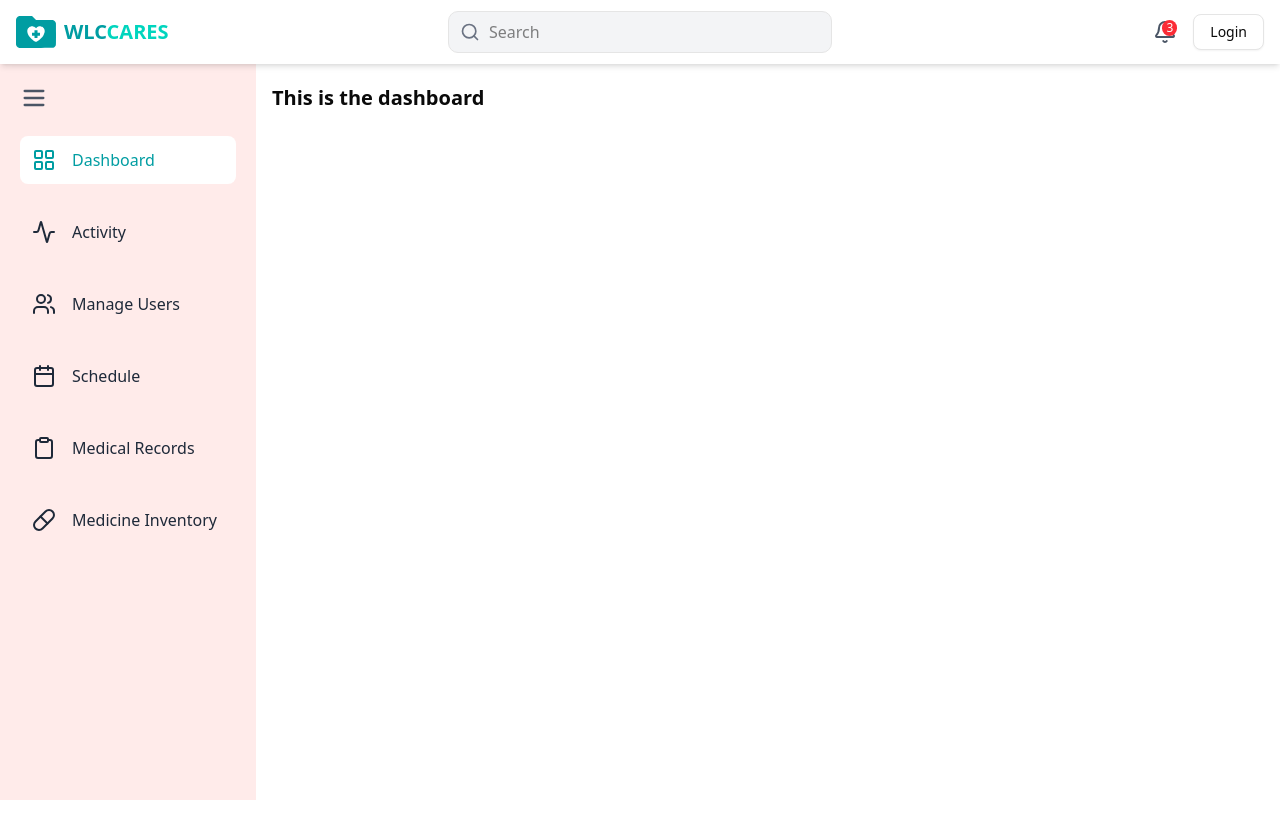
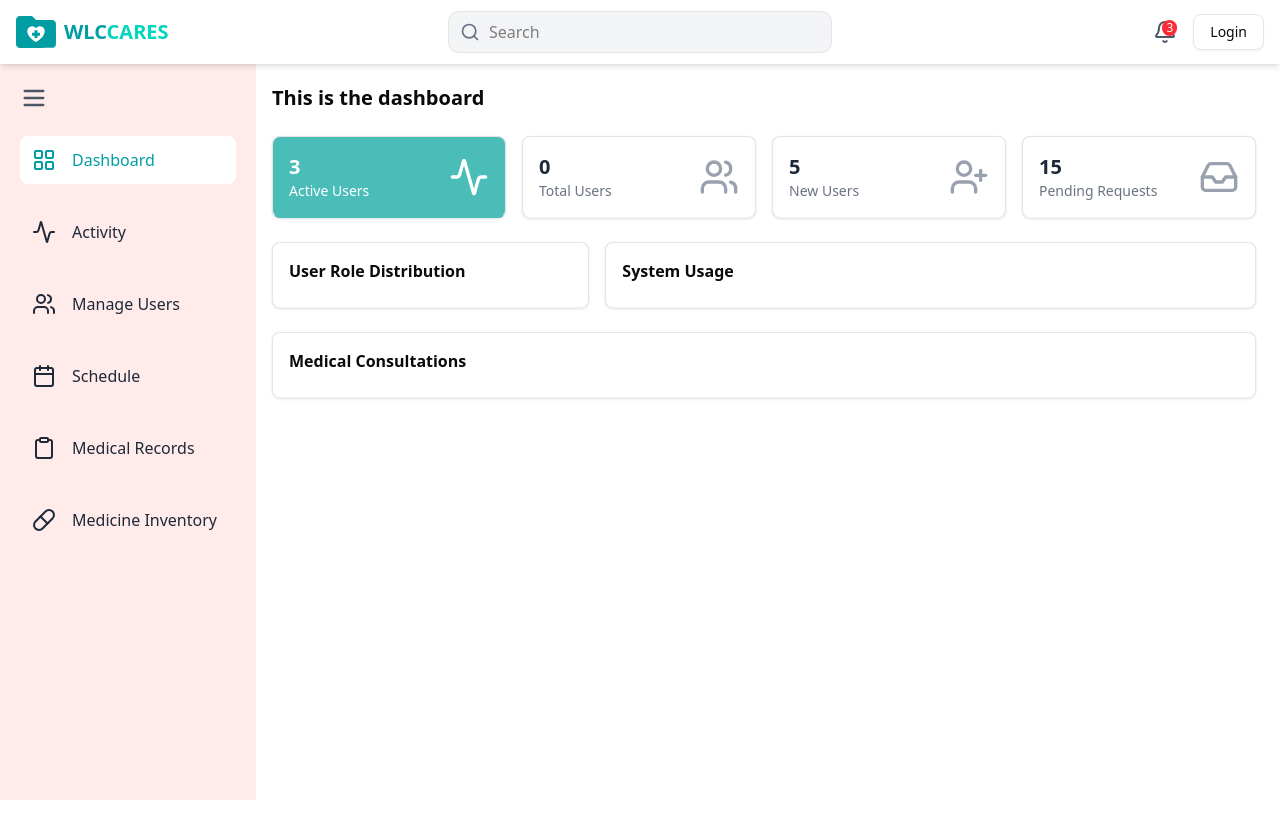
Before and after one commit to diomnne/WLC-CARES, a Next.js app: page /admin-dashboard in a window 1280 px wide. Shown: the top 838 px of the page. Built offline with nearby package versions, Linux system fonts and the light colour scheme; no server answers; the database is empty.

Commit message:
Add display widgets for metrics

```diff
--- a/src/app/(root)/(admin)/admin-dashboard/page.tsx
+++ b/src/app/(root)/(admin)/admin-dashboard/page.tsx
@@ -1,22 +1,101 @@
 "use client";
+import Sidebar from "@/app/components/ui/admin-sidebar";
+import { createClient } from "@/utils/supabase/client";
+import { Activity, Users, UserPlus, Inbox } from "lucide-react";
+import { Calendar } from "@/components/ui/calendar";
+import { useEffect, useState } from "react";
 
-
-import Sidebar from "@/app/components/ui/admin-sidebar";
+const supabase = createClient();
 
 const AdminDashboard = () => {
+  const [totalUsers, setTotalUsers] = useState<number | null>(null);
+
+  useEffect(() => {
+    const fetchUserCount = async () => {
+      const { count, error } = await supabase
+        .from("profiles")
+        .select("*", { count: "exact", head: true });
+
+      if (error) {
+        console.error("Error fetching user count:", error.message);
+      } else {
+        setTotalUsers(count);
+      }
+    };
+
+    fetchUserCount();
+  }, []);
+
   return (
-    <div className="flex flex-col h-screen">
-      {/* Navbar */}
-
-
-      {/* Sidebar & Main Content */}
-      <div className="flex flex-1">
-        {/* Sidebar */}
+    <div className="flex h-screen">
+      <div className="flex-1 flex">
         <Sidebar />
 
-        {/* Main Content Area */}
         <main className="flex-1 p-6">
-          <h1 className="text-xl font-bold">This is the dashboard</h1>
+          <div>
+            <h1 className="text-xl font-bold">This is the dashboard</h1>
+          </div>
+
+          {/* top row widgets */}
+          <div className="mt-6 grid grid-cols-1 md:grid-cols-4 gap-4">
+            <div className="bg-[#4bbdb9] border-1 border-b-[#4bbdb9] shadow rounded-md p-4 flex items-center justify-between">
+              <div>
+                <div className="text-xl text-white font-bold">
+                  3
+                </div>
+                <div className="text-sm text-white">Active Users</div>
+              </div>
+              <Activity className="w-10 h-10 text-white" />
+            </div>
+
+            <div className="bg-white border-1 border-b-gray-100 shadow rounded-md p-4 flex items-center justify-between">
+              <div>
+                <div className="text-xl text-gray-800 font-bold">
+                  {totalUsers !== null ? totalUsers : "Loading..."}
+                </div>
+                <div className="text-sm text-gray-500">Total Users</div>
+              </div>
+              <Users className="w-10 h-10 text-gray-400" />
+            </div>
+
+            <div className="bg-white border-1 border-b-gray-100 shadow rounded-md p-4 flex items-center justify-between">
+              <div>
+                <div className="text-xl text-gray-800 font-bold">
+                  5
+                </div>
+                <div className="text-sm text-gray-500">New Users</div>
+              </div>
+              <UserPlus className="w-10 h-10 text-gray-400" />
+            </div>
+
+            <div className="bg-white border-1 border-b-gray-100 shadow rounded-md p-4 flex items-center justify-between">
+              <div>
+                <div className="text-xl text-gray-800 font-bold">
+                  15
+                </div>
+                <div className="text-sm text-gray-500">Pending Requests</div>
+              </div>
+              <Inbox className="w-10 h-10 text-gray-400" />
+            </div>
+          </div>
+
+          {/* middle row widgets */}
+          <div className="mt-6 grid md:grid-cols-3 sm:grid-cols-1 gap-4">
+            <div className="bg-white border-1 border-b-gray-100 shadow rounded-md p-4 col-span-1">
+              <div className="font-semibold mb-2">User Role Distribution</div>
+              {/* pie chart */}
+
+            </div>
+            <div className="bg-white border-1 border-b-gray-100 shadow rounded-md p-4 col-span-2">
+              {/* usage metrics */}
+              <div className="font-semibold mb-2">System Usage</div>
+            </div>
+          </div>
+
+          {/* bottom row (schedule preview) */}
+          <div className="mt-6 bg-white border-1 border-b-gray-100 shadow rounded-md p-4">
+            <div className="font-semibold mb-2">Medical Consultations</div>
+          </div>
         </main>
       </div>
     </div>
```
